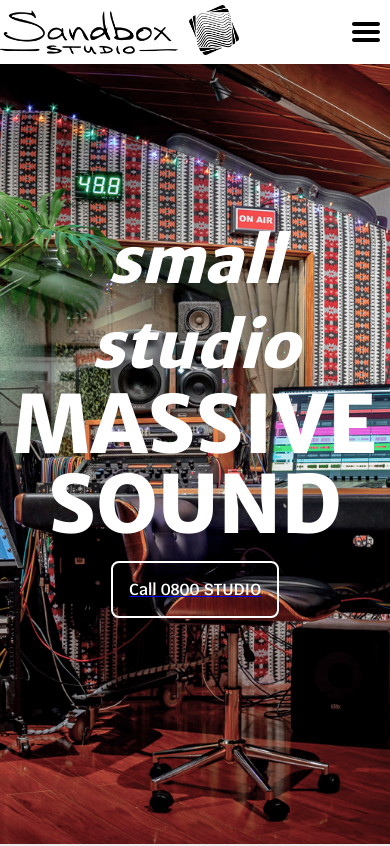
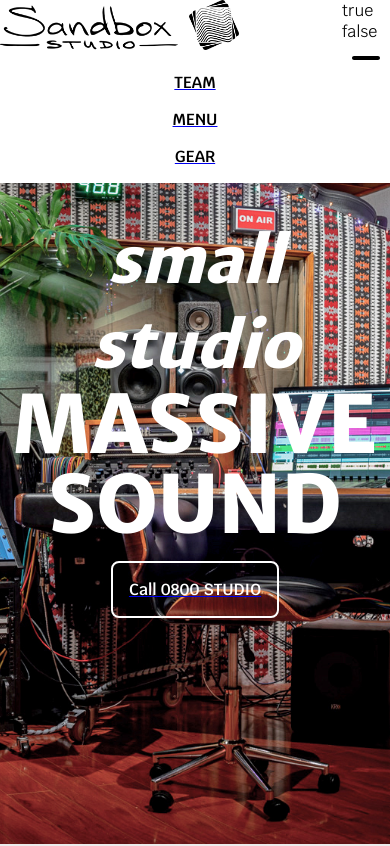
Before and after one commit to moltenot/sandbox_website, a Next.js app: page / in a window 390 px wide. Shown: the top 846 px of the page. Built offline with nearby package versions, Linux system fonts and the light colour scheme.

Commit message:
trying to get media queries going from JS

```diff
--- a/components/navbar.js
+++ b/components/navbar.js
@@ -8,22 +8,23 @@ import { useEffect, useState } from "react";
 
 export default function Navbar() {
   const [expanded, setExpanded] = useState(false);
+  const [isDesktop, setIsDesktop] = useState(true);
 
-  const [isDesktop, setMatches] = useState(
-    window.matchMedia("(min-width: 480px)").matches
-  );
-
+  // AYAYAYAYAI thiss is not the goods
   useEffect(() => {
     window
       .matchMedia("(min-width: 480px)")
-      .addEventListener("change", (e) => setMatches(e.matches));
-  }, []);
+      .addEventListener("change", (e) => {
+        console.log("fuck yeah");
+        setIsDesktop(e.matches);
+  })}, []);
 
   const paths = [
     { text: "TEAM", path: "/team" },
     { text: "MENU", path: "/menu" },
     { text: "GEAR", path: "/gear" },
   ];
+
   return (
     <div className={`${styles.navbar} full-width vflex`}>
       <div className="padder" />
@@ -34,7 +35,7 @@ export default function Navbar() {
           </Link>
           <div className="flex-pad full-width" />
           <div className="vflex">
-            <div className="padder" />
+            <div className="padder" >{JSON.stringify(isDesktop)} {JSON.stringify(expanded)}</div>
             <Image
               src={hamburger}
               className={`${styles.burger} hoverable`}
@@ -46,7 +47,7 @@ export default function Navbar() {
           <div
             className={styles.navlinkcontainer}
             style={{
-              display: expanded || isDesktop ? "block" : "none",
+              display: isDesktop || expanded  ? "block" : "none",
             }}
           >
             {paths.map(NavLink)}
```
